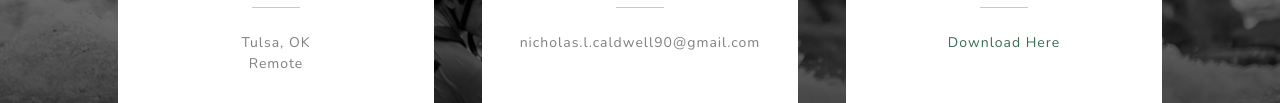
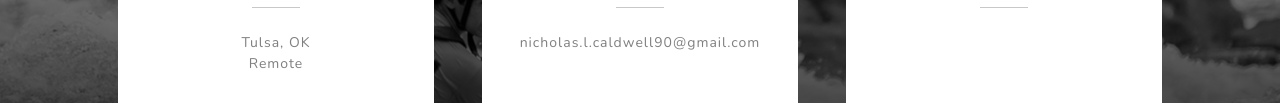
Before and after one commit to CaldoNic7/CaldoNic7.github.io, a plain HTML site: page index.html in a window 1280 px wide. Shown: the part 3897-4000 px from the top of the page. Drawn offline with nearby package versions, Linux system fonts and the light colour scheme.

Commit message:
trying to fix resume download link

```diff
--- a/index.html
+++ b/index.html
@@ -181,7 +181,7 @@
                                 <i class="fas fa-user-tie text-primary mb-2"></i>
                                 <h4 class="text-uppercase m-0">Resume</h4>
                                 <hr class="my-4 mx-auto" />
-                                <div class="small text-black-50"><a href="assets/Caldwell_Nicholas_Resume.pdf" download="Caldwell_Nicholas_Resume" class="text-decoration-none">Download Here</a></div>
+                                <!-- <div class="small text-black-50"><a href="assets/Caldwell_Nicholas_Resume.pdf" download="Caldwell_Nicholas_Resume" class="text-decoration-none">Download Here</a></div> -->
                             </div>
                         </div>
                     </div>
```
